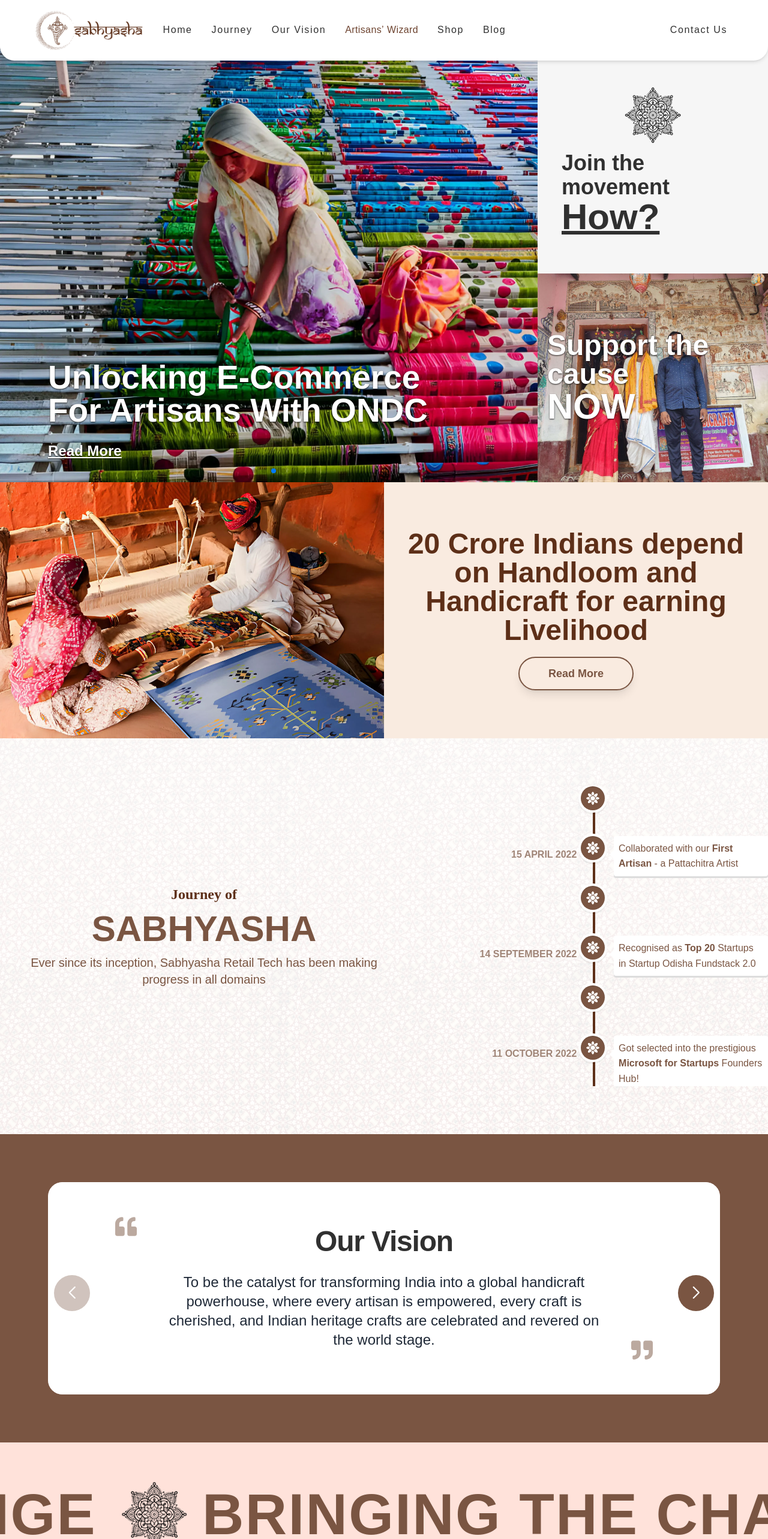
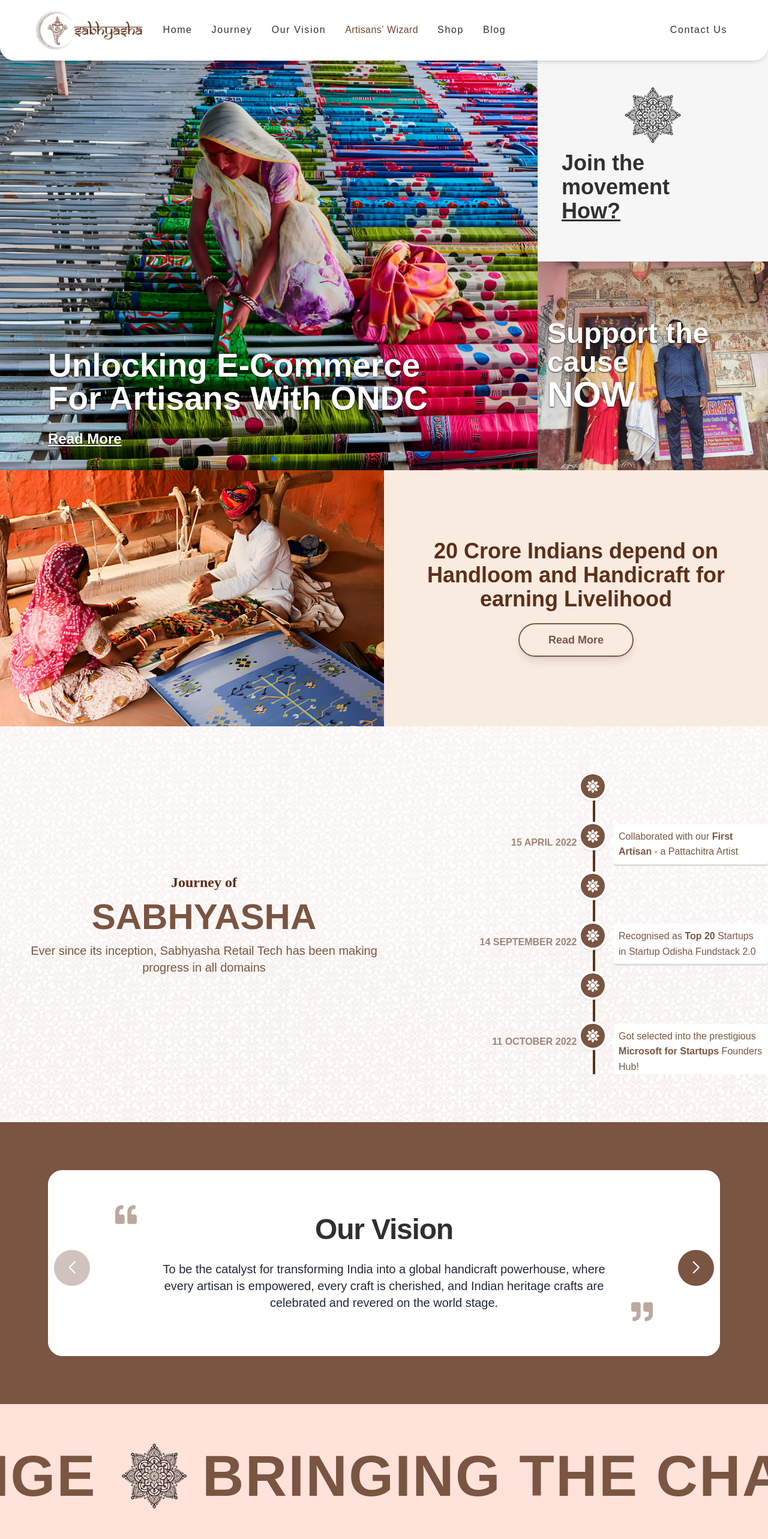
Before and after one commit to souravbsk/subya-landing-page, a React (Vite) app: page / in a window 1280 px wide. Shown: the top 2566 px of the page at 60% size. Built offline with nearby package versions, Linux system fonts and the light colour scheme.

Commit message:
font size decrese

```diff
--- a/src/Pages/Home/BlogSection/BlogsContainer.jsx
+++ b/src/Pages/Home/BlogSection/BlogsContainer.jsx
@@ -38,7 +38,7 @@
       // }}
       // pagination={true}
       modules={[Pagination, Autoplay, Navigation, Mousewheel]}
-      className="mySwiper  my-12 mb-11"
+      className="mySwiper  mb-11"
     >
       {/* <div className="grid lg:grid-cols-3 md:grid-cols-2 grid-cols-1 my-12 gap-6"> */}
       <SwiperSlide>
--- a/src/Pages/Home/SecondSection/SecondSection.jsx
+++ b/src/Pages/Home/SecondSection/SecondSection.jsx
@@ -17,7 +17,7 @@
           <div className=" flex-1 ">
             <div className="lg:py-10 md:py-16 py-10 flex  flex-col h-full items-center justify-center sm:px-3 px-0 md:px-6 bg-[#f9ebe0] space-y-3">
               <div data-aos="fade-up" className="text-center ">
-                <p className="font-heebo mb-2 font-extrabold text-[#5D2F18] lg:text-5xl md:text-3xl text-2xl ">
+                <p className="font-heebo mb-2 font-extrabold text-[#5D2F18] lg:text-4xl md:text-3xl text-2xl ">
                   20 Crore Indians depend on Handloom and Handicraft for earning
                   Livelihood
                 </p>
--- a/src/Pages/Home/SliderHeroSection/SliderHeroSection.jsx
+++ b/src/Pages/Home/SliderHeroSection/SliderHeroSection.jsx
@@ -18,10 +18,10 @@
               </figure>
               <h3
                 data-aos="fade-left"
-                className=" text-xl md:text-4xl font-anton text-center lg:text-left font-extrabold text-[#303030]"
+                className=" text-xl md:text-4xl font-anton text-center lg:text-left font-semibold text-[#303030]"
               >
                 Join the movement <br />{" "}
-                <Link className="font-extrabold lg:text-6xl md:text-5xl underline">
+                <Link className="font-extrabold  underline">
                   How?
                 </Link>
               </h3>
--- a/src/Shared/Footer/Footer.jsx
+++ b/src/Shared/Footer/Footer.jsx
@@ -19,7 +19,7 @@
         <div className="container lg:max-w-[1380px]">
           <div className=" backdrop-brightness-75 rounded-3xl text-gray-300 md:px-8 px-3 md:py-12 py-6 grid lg:grid-cols-4 grid-cols-1  gap-6">
             <div>
-              <h3 className="md:text-2xl text-lg md:mb-[30px] mb-3 text-white font-bold">
+              <h3 className="md:text-2xl text-lg md:mb-4 mb-3 text-white font-bold">
                 Who We Are
               </h3>
               <p className="">
@@ -31,7 +31,7 @@
               </p>
             </div>
             <div className="md:col-span-2">
-              <h3 className="md:text-2xl text-lg md:mb-[30px] mb-3 text-white font-bold">
+              <h3 className="md:text-2xl text-lg md:mb-4 mb-3 text-white font-bold">
                 Find Out What We Have
               </h3>
               <p className="">
@@ -43,7 +43,7 @@
             </div>
 
             <div>
-              <h3 className="md:text-2xl text-lg md:mb-[30px] mb-3 text-white font-bold">
+              <h3 className="md:text-2xl text-lg md:mb-4 mb-3 text-white font-bold">
                 Recognized By
               </h3>
               <figure>
--- a/src/components/BlogCard/BlogCard.jsx
+++ b/src/components/BlogCard/BlogCard.jsx
@@ -14,24 +14,24 @@
           <div>
             <Link
               to={link}
-              className=" absolute top-4 right-4 mb-4 text-xs font-bold capitalize  bg-black px-2 py-1.5 rounded-full text-white"
+              className="  absolute top-4 right-4 mb-4 text-xs font-medium capitalize  bg-[#7A5542] px-2 py-1.5 rounded-full text-white"
             >
               {category}
             </Link>
             <Link
               to="#"
-              className="block mb-2 md:mb-4 duration-300 md:text-xl font-black leading-tight hover:underline hover:text-[#7A5542]"
+              className="block mb-2 md:mb-4 duration-300 md:text-lg font-bold hover:underline hover:text-[#7A5542]"
             >
               {title}
             </Link>
-            <p className="font-heebo mb-2 md:mb-4 text-[#303030] text-base">
+            <p className="font-heebo mb-2 md:mb-4 text-[#303030] text-sm">
               {content}
             </p>
           </div>
           <div>
             <button
               to={link}
-              className=" flex duration-300 items-center gap-2 pb-1 mt-2 text-base font-black text-[#7A5542] uppercase border-b border-transparent hover:border-[#7A5542]"
+              className=" flex duration-300 items-center gap-2 pb-1 mt-2 text-base font-semibold text-[#7A5542] uppercase border-b border-transparent hover:border-[#7A5542]"
             >
               Read More <FaArrowRight />
             </button>
--- a/src/components/MissionVisionSliderBox/MissionVisionSliderBox.jsx
+++ b/src/components/MissionVisionSliderBox/MissionVisionSliderBox.jsx
@@ -10,10 +10,10 @@
       <div className="absolute top-8 left-3 md:top-14 md:left-28 opacity-50 text-xl md:text-4xl ">
         <FaQuoteLeft className="text-[#7A5542]" />
       </div>
-      <h2 data-aos="fade-up" className="text-[#303030] font-extrabold tracking-tight font-anton  text-2xl md:text-5xl sm:text-4xl mb-3 md:mb-7">
+      <h2 data-aos="fade-up" className="text-[#303030] font-bold tracking-tight font-anton  text-2xl md:text-5xl sm:text-4xl mb-3 md:mb-7">
         {title}
       </h2>
-      <p data-aos="fade-up" className="lg:text-2xl md:text-2xl sm:text-base">
+      <p data-aos="fade-up" className=" md:text-xl sm:text-base">
        {pera}
       </p>
 
--- a/src/components/SectionTitle/SectionTitle.jsx
+++ b/src/components/SectionTitle/SectionTitle.jsx
@@ -2,7 +2,7 @@
 
 const SectionTitle = ({ title }) => {
   return (
-    <h2 data-aos="fade-up" className="text-[#303030] font-extrabold tracking-tight text-center font-anton  text-3xl md:text-5xl mb-3 md:mb-7">
+    <h2 data-aos="fade-up" className="text-[#303030] font-extrabold tracking-tight text-center font-anton  text-3xl md:text-4xl mb-3 md:mb-10 ">
       {title}
     </h2>
   );
```
